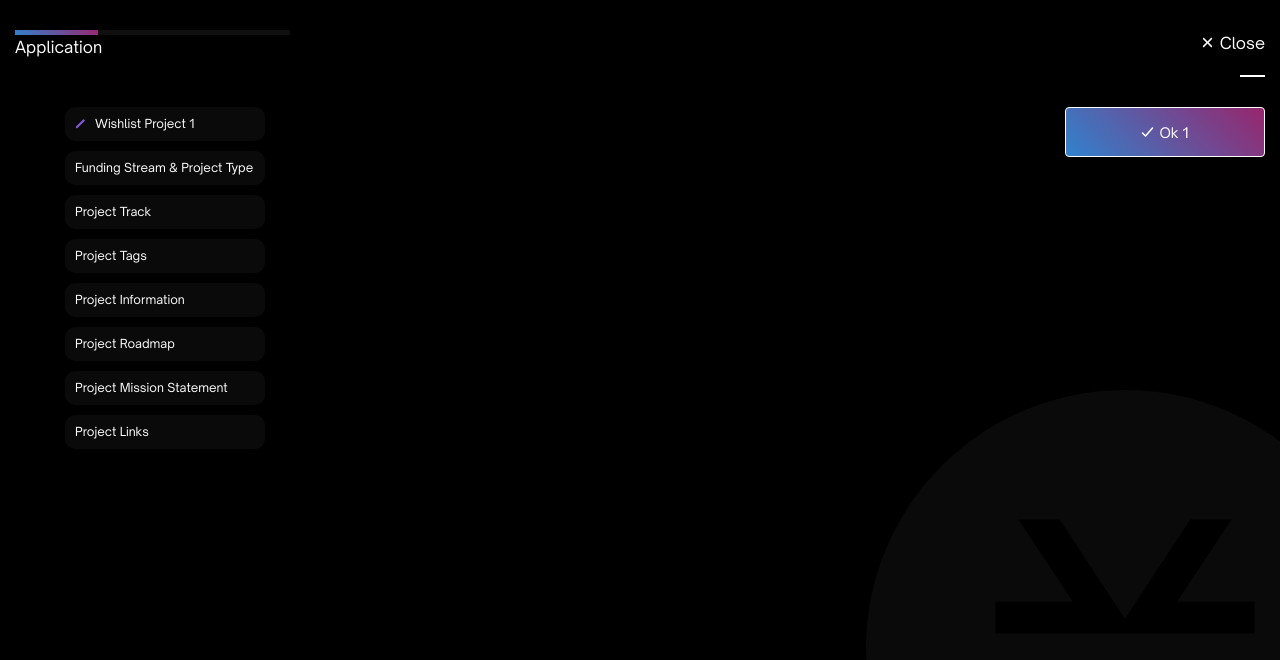
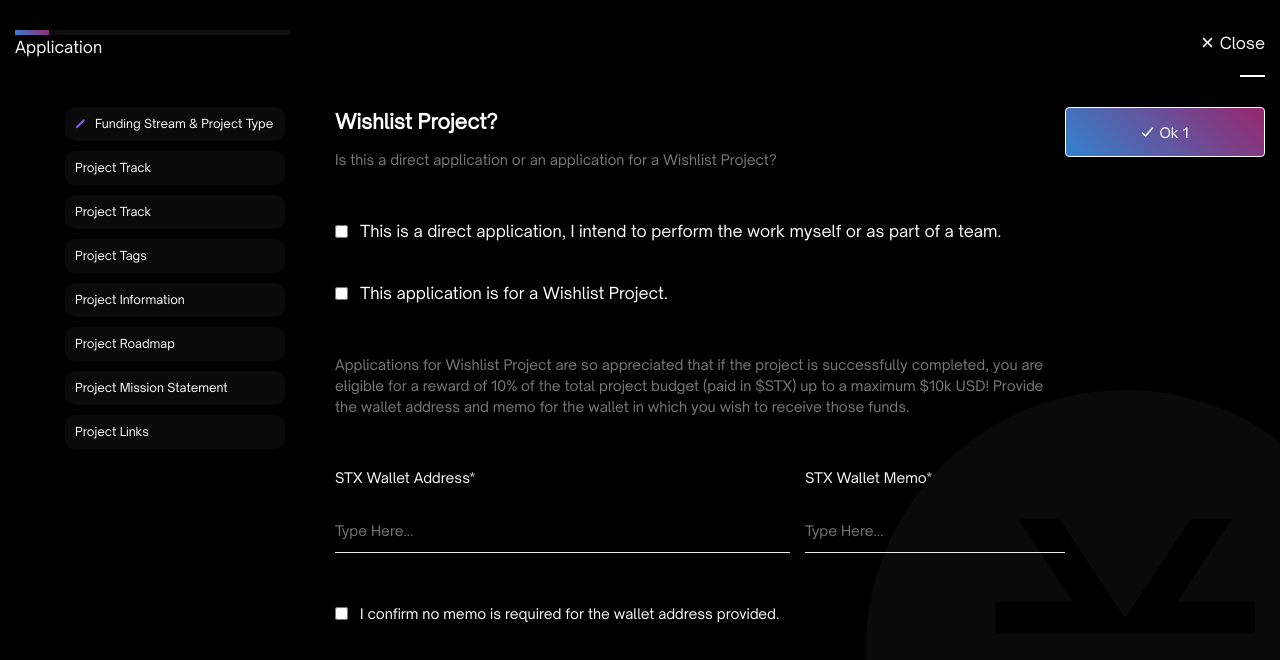
Before and after one commit to stacksgov/grants-dashboard, a Next.js app: page /application in a window 1280 px wide. Shown: the top 660 px of the page. Built offline with nearby package versions, Linux system fonts and the light colour scheme.

Commit message:
progress bar and sidebar reactivity to render different steps

```diff
--- a/components/application/layout/Nav.js
+++ b/components/application/layout/Nav.js
@@ -1,7 +1,7 @@
 import styles from './Nav.module.css';
 import { IoIosClose } from 'react-icons/io';
 
-const Nav = () => {
+const Nav = (props) => {
 	return (
 		<div className={styles.layoutWrapper}>
 			<div>
@@ -9,7 +9,7 @@ const Nav = () => {
 					<span
 						style={{
 							background: 'linear-gradient(45deg, #3281cd, #96286f)',
-							width: '30%',
+							width: `${props.step * 12.5}%`,
 							height: '100%',
 							display: 'block'
 						}}
--- a/components/application/layout/Steps.js
+++ b/components/application/layout/Steps.js
@@ -1,9 +1,11 @@
 import styles from './Steps.module.css';
 
 const Steps = (props) => {
-	return (
-		<div className={styles.stepsWrapper}>
-			<ul>
+	let currentStep = props.step;
+
+	const Step = (props) => {
+		if (parseInt(props.stepNumber) === currentStep) {
+			return (
 				<span>
 					<li className={styles.currentStep}>
 						<svg
@@ -21,30 +23,53 @@ const Steps = (props) => {
 								strokeLinejoin="round"
 							/>
 						</svg>
-						Wishlist Project {props.step}
+						{props.title}
 					</li>
 				</span>
+			);
+		} else if (parseInt(props.stepNumber) < currentStep) {
+			return (
 				<span>
-					<li>Funding Stream & Project Type </li>
+					<li className={styles.currentStepComplete}>
+						<svg
+							width="10"
+							height="8"
+							viewBox="0 0 10 8"
+							fill="none"
+							xmlns="http://www.w3.org/2000/svg"
+						>
+							<path
+								d="M8.75 0.999634L3.5 6.99963L1.25 4.74963"
+								stroke="#68D391"
+								stroke-width="1.5"
+								stroke-linecap="round"
+								stroke-linejoin="round"
+							/>
+						</svg>
+						{props.title}
+					</li>
 				</span>
+			);
+		} else {
+			return (
 				<span>
-					<li>Project Track</li>
+					<li className={styles.currentStep}>{props.title}</li>
 				</span>
-				<span>
-					<li>Project Tags</li>
-				</span>
-				<span>
-					<li>Project Information</li>
-				</span>
-				<span>
-					<li>Project Roadmap</li>
-				</span>
-				<span>
-					<li>Project Mission Statement</li>
-				</span>
-				<span>
-					<li>Project Links</li>
-				</span>
+			);
+		}
+	};
+	return (
+		<div className={styles.stepsWrapper}>
+			<ul>
+				<Step stepNumber={1} title="Funding Stream & Project Type" />
+				<Step stepNumber={2} title="Project Track" />
+
+				<Step stepNumber={3} title="Project Track" />
+				<Step stepNumber={4} title="Project Tags" />
+				<Step stepNumber={5} title="Project Information" />
+				<Step stepNumber={6} title="Project Roadmap" />
+				<Step stepNumber={7} title="Project Mission Statement" />
+				<Step stepNumber={8} title="Project Links" />
 			</ul>
 		</div>
 	);
--- a/components/application/layout/Steps.module.css
+++ b/components/application/layout/Steps.module.css
@@ -1,5 +1,5 @@
 .stepsWrapper {
-  min-width: 200px;
+  min-width: 220px;
 
 }
 
@@ -17,6 +17,14 @@
   gap: 10px;
 }
 
+.currentStepComplete {
+ color: rgba(255, 255, 255, 0.16);
+ display: flex;
+ align-items: center;
+ gap: 10px;
+
+}
+
 .stepsWrapper span {
  background-color: rgba(255, 255, 255, 0.04)
  ;
--- a/pages/application.js
+++ b/pages/application.js
@@ -15,45 +15,48 @@ import Success from '../components/application/Success';
 
 const Application = () => {
 	const { OkButton, currentStep } = UseOkButton();
+
+	const CurrentStep = () => {
+		switch (currentStep) {
+			case 1:
+				return <Wishlist />;
+			case 2:
+				return <FundingStream />;
+			case 3:
+				return <ProjectTrack />;
+
+			case 4:
+				return <ProjectTags />;
+
+			case 5:
+				return <ProjectInformation />;
+
+			case 6:
+				return <ProjectRoadmap />;
+
+			case 7:
+				return <MissionStatement />;
+
+			case 8:
+				return <ProjectLinks />;
+
+			case 9:
+				return <Success />;
+
+			default:
+				return <FundingStream />;
+		}
+	};
+
 	return (
 		<div className={styles.applicationWrapper}>
-			<Nav />
+			<Nav step={currentStep} />
 			<div className={styles.mainComponents}>
 				<div className={styles.middleComponent}>
 					<Steps step={currentStep} />
 				</div>
 				<div>
-					{() => {
-						switch (currentStep) {
-							case 1:
-								return <Wishlist />;
-							case 2:
-								return <FundingStream />;
-							case 3: {
-								return <ProjectTrack />;
-							}
-							case 4: {
-								return <ProjectTags />;
-							}
-							case 4: {
-								return <ProjectInformation />;
-							}
-							case 4: {
-								return <ProjectRoadmap />;
-							}
-							case 5: {
-								return <MissionStatement />;
-							}
-							case 6: {
-								return <ProjectLinks />;
-							}
-							case 7: {
-								return <Success />;
-							}
-							default:
-								return <FundingStream />;
-						}
-					}}
+					<CurrentStep />
 				</div>
 				<div>{OkButton}</div>
 			</div>
```
